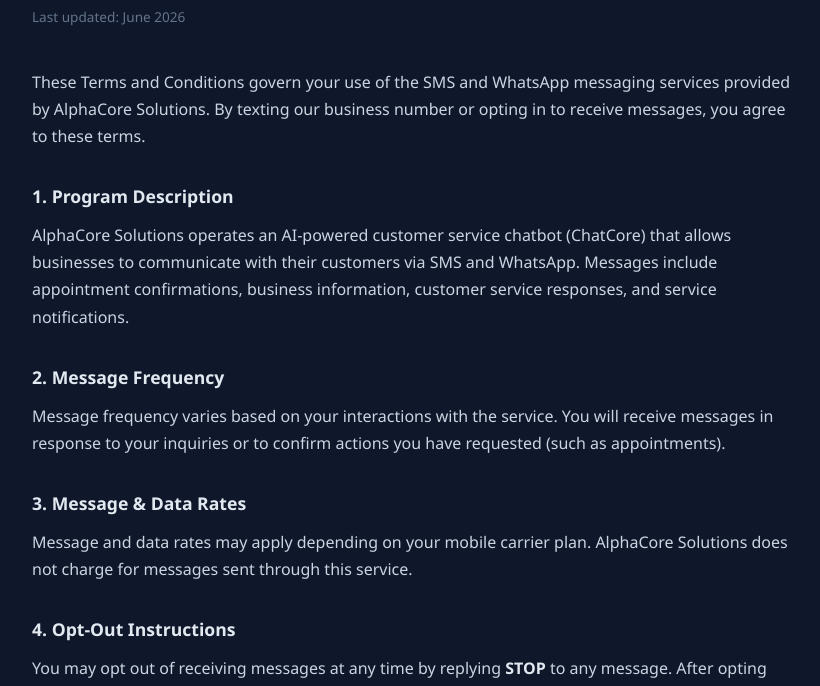
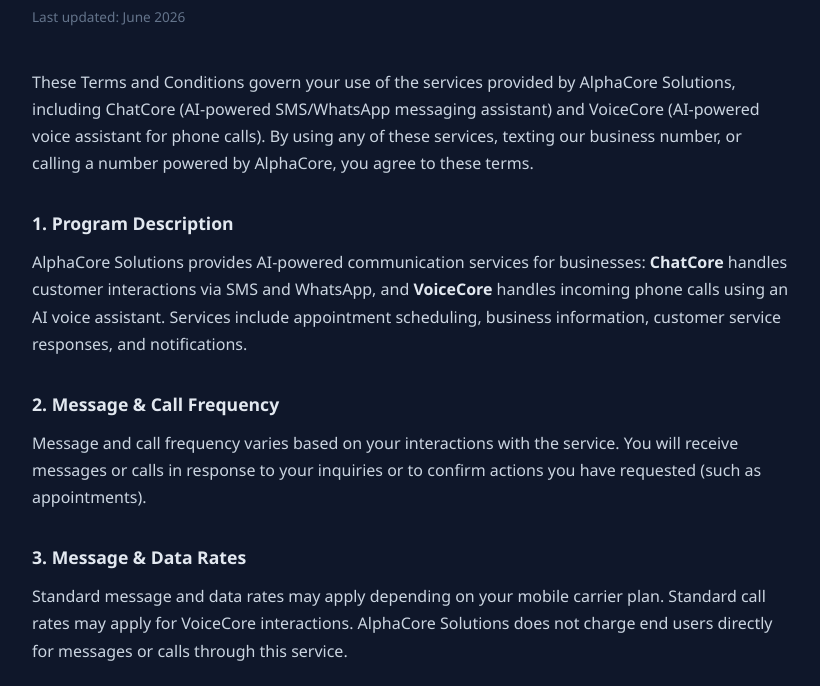
Before and after one commit to alphacoresolution/alphacore-web, a plain HTML site: page terms.html in a window 1280 px wide. Shown: the part 97-783 px from the top of the page, without its empty margins (228-1048 px from the left). Drawn offline with Linux system fonts and the light colour scheme.

Commit message:
Expand legal pages to cover VoiceCore and all AlphaCore services

```diff
--- a/terms.html
+++ b/terms.html
@@ -22,16 +22,16 @@
     <h1>Terms &amp; Conditions</h1>
     <p class="updated">Last updated: June 2026</p>
 
-    <p>These Terms and Conditions govern your use of the SMS and WhatsApp messaging services provided by AlphaCore Solutions. By texting our business number or opting in to receive messages, you agree to these terms.</p>
+    <p>These Terms and Conditions govern your use of the services provided by AlphaCore Solutions, including ChatCore (AI-powered SMS/WhatsApp messaging assistant) and VoiceCore (AI-powered voice assistant for phone calls). By using any of these services, texting our business number, or calling a number powered by AlphaCore, you agree to these terms.</p>
 
     <h2>1. Program Description</h2>
-    <p>AlphaCore Solutions operates an AI-powered customer service chatbot (ChatCore) that allows businesses to communicate with their customers via SMS and WhatsApp. Messages include appointment confirmations, business information, customer service responses, and service notifications.</p>
+    <p>AlphaCore Solutions provides AI-powered communication services for businesses: <strong>ChatCore</strong> handles customer interactions via SMS and WhatsApp, and <strong>VoiceCore</strong> handles incoming phone calls using an AI voice assistant. Services include appointment scheduling, business information, customer service responses, and notifications.</p>
 
-    <h2>2. Message Frequency</h2>
-    <p>Message frequency varies based on your interactions with the service. You will receive messages in response to your inquiries or to confirm actions you have requested (such as appointments).</p>
+    <h2>2. Message &amp; Call Frequency</h2>
+    <p>Message and call frequency varies based on your interactions with the service. You will receive messages or calls in response to your inquiries or to confirm actions you have requested (such as appointments).</p>
 
-    <h2>3. Message & Data Rates</h2>
-    <p>Message and data rates may apply depending on your mobile carrier plan. AlphaCore Solutions does not charge for messages sent through this service.</p>
+    <h2>3. Message &amp; Data Rates</h2>
+    <p>Standard message and data rates may apply depending on your mobile carrier plan. Standard call rates may apply for VoiceCore interactions. AlphaCore Solutions does not charge end users directly for messages or calls through this service.</p>
 
     <h2>4. Opt-Out Instructions</h2>
     <p>You may opt out of receiving messages at any time by replying <strong>STOP</strong> to any message. After opting out, you will receive a single confirmation message and no further messages will be sent.</p>
```
Also changed, not shown: privacy.html (+2 -2 lines).
